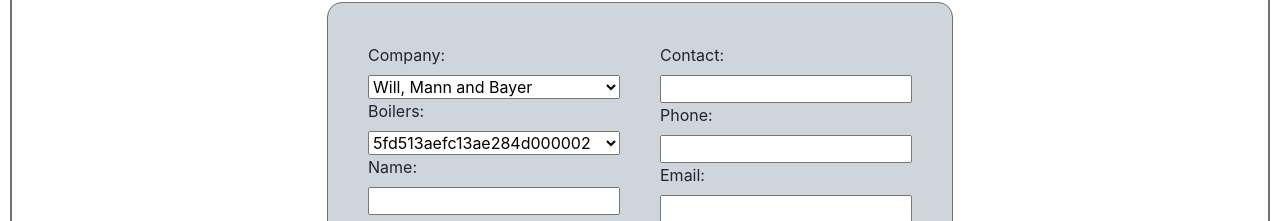
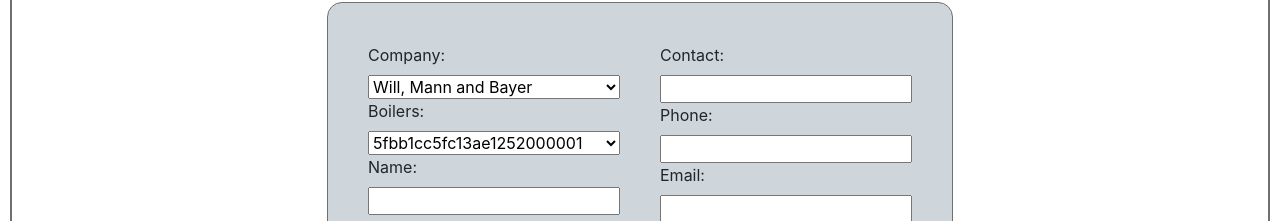
Before and after one commit to frandk18/my-caldar-fe, a React (Create React App) app: page / in a window 1280 px wide. Both pictures are taken after a click on the button 1148 px from the left and 204 px from the top of the page. Shown: the part 181-402 px from the top of the page. Built offline with nearby package versions, Linux system fonts and the light colour scheme.

Commit message:
Minor update.

```diff
--- a/package.json
+++ b/package.json
@@ -7,11 +7,14 @@
     "@testing-library/react": "^11.2.2",
     "@testing-library/user-event": "^12.5.0",
     "bootstrap": "^4.5.3",
+    "css-loader": "^5.0.1",
     "react": "^17.0.1",
     "react-bootstrap": "^1.4.0",
     "react-dom": "^17.0.1",
     "react-icons": "^4.1.0",
     "react-scripts": "4.0.1",
+    "style-loader": "^2.0.0",
+    "styled-components": "^5.2.1",
     "uuid": "^8.3.2",
     "web-vitals": "^0.2.4"
   },
--- a/src/App.js
+++ b/src/App.js
@@ -3,6 +3,7 @@
 import Header from './components/layout/Header';
 import Main from './components/layout/Main';
 import Buildings from './mocks/buildings.json';
+import Boilers from './mocks/boilers.json';
 
 export default class App extends Component {
 
@@ -10,6 +11,7 @@
     super(props);
     this.state = {
       Buildings,
+      Boilers,
     };
   }
 
@@ -23,7 +25,7 @@
     this.setState({ Buildings: [...this.state.Buildings, newItem] });
   }
 
-  // Add item from collection
+  // Edit item from collection
   editItem = (editedItem) => {
     this.setState({
       Buildings: [...this.state.Buildings.map((building) => {
@@ -39,7 +41,7 @@
     return (
       <div className="App">
         <Header />
-        <Main data={this.state.Buildings} addItem={this.addItem} delItem={this.delItem} editItem={this.editItem}/>
+        <Main buildings={this.state.Buildings} boilers={this.state.Boilers} addItem={this.addItem} editItem={this.editItem} delItem={this.delItem}/>
       </div>
     );
   }
--- a/src/components/BuildingForm.js
+++ b/src/components/BuildingForm.js
@@ -8,7 +8,7 @@
         this.state = {
             _id: this.props.editing ? this.props.editedItem[0]._id : uuid(),
             company: this.props.editing ? this.props.editedItem[0].company : '',
-            boilers: this.props.editing ? this.props.editedItem[0].boilers : [],
+            boilers: this.props.editing ? this.props.editedItem[0].boilers : [{'$oid': ''}],
             name: this.props.editing ? this.props.editedItem[0].name : '',
             address: this.props.editing ? this.props.editedItem[0].address : '',
             zipcode: this.props.editing ? this.props.editedItem[0].zipcode : '',
@@ -21,8 +21,9 @@
         this.handleSubmit = this.handleSubmit.bind(this);
     }
 
-    handleChange = (event) => {
-        this.setState({ [event.target.name]: event.target.value });
+    handleChange = (e) => {
+        e.preventDefault()
+        this.setState({ [e.target.name]: e.target.value })
     };
 
     handleSubmit = (e) => {
@@ -45,18 +46,16 @@
                         <div style={columnStyle}>
                             <label>Company: </label>
                             <select name="company" value={company} onChange={this.handleChange}>
-                                {this.props.data.map((building, index) => {
+                                {this.props.buildings.map((building, index) => {
                                     return <option key={index} value={building.company}>{building.company}</option>
                                 })}
                             </select>
 
                             <label>Boilers: </label>
                             <select name="boilers" value={boilers[0]} onChange={this.handleChange}>
-                                {this.props.data.map((building) => (
-                                    building.boilers.map((boiler,index) => {
-                                        return <option key={index} value={boiler.$oid}>{boiler.$oid}</option>
-                                    })
-                                ))}
+                                {this.props.boilers.map((boiler,index) => {
+                                        return <option key={index} value={boiler._id.$oid}>{boiler._id.$oid}</option>
+                                })}
                             </select>
 
                             <label>Name: </label>
@@ -90,7 +89,8 @@
 }
 
 BuildingForm.propTypes = {
-    data: PropTypes.array.isRequired,
+    buildings: PropTypes.array.isRequired,
+    boilers: PropTypes.array.isRequired,
     addItem: PropTypes.func.isRequired,
     editItem: PropTypes.func.isRequired,
     editing: PropTypes.bool.isRequired,
--- a/src/components/Container.js
+++ b/src/components/Container.js
@@ -16,37 +16,38 @@
         this.hideForm = this.hideForm.bind(this);
     }
 
-    // Form handler
+    // Display Form
     displayForm = (id) => {
-        const building = this.props.data.filter(building => building._id === id);
+        const building = this.props.buildings.filter(building => building._id === id);
         if (Object.keys(building).length !== 0) {
             this.setState({ showForm: true , editing: true, edited: building })
         } else {
-            this.setState({ showForm: true , editing: false, edited: this.props.data.filter(building => building._id === id) })
+            this.setState({ showForm: true , editing: false, edited: [] })
         }
     }
 
     // Hide Form
     hideForm = () => {
-        this.setState({ showForm: false, editing: false })
+        this.setState({ showForm: false, editing: false, edited: {} })
     }
 
     render() {
         return (
             <div style={containerStyle}>
                 <Title />
-                {this.state.showForm && <BuildingForm data={this.props.data} addItem={this.props.addItem} editItem={this.props.editItem} editing={this.state.editing} editedItem={this.state.edited} displayForm={this.displayForm} hideForm={this.hideForm} />}
-                <Table data={this.props.data} displayForm={this.displayForm} hideForm={this.hideForm} delItem={this.props.delItem}/>
+                {this.state.showForm && <BuildingForm buildings={this.props.buildings}  boilers={this.props.boilers} addItem={this.props.addItem} editItem={this.props.editItem} editing={this.state.editing} editedItem={this.state.edited} displayForm={this.displayForm} hideForm={this.hideForm} />}
+                <Table buildings={this.props.buildings} displayForm={this.displayForm} hideForm={this.hideForm} delItem={this.props.delItem}/>
             </div>
         );
     }
 }
 
 Container.propTypes = {
-    data: PropTypes.array.isRequired,
-    delItem: PropTypes.func.isRequired,
+    buildings: PropTypes.array.isRequired,
+    boilers: PropTypes.array.isRequired,
     addItem: PropTypes.func.isRequired,
     editItem: PropTypes.func.isRequired,
+    delItem: PropTypes.func.isRequired,
 }
 
 const containerStyle = {
--- a/src/components/Table.js
+++ b/src/components/Table.js
@@ -25,8 +25,8 @@
                     </tr>
                 </thead>
                 <tbody style={bodyStyle}>
-                    {this.props.data.map((row, index) => (
-                        <Row key={index} row={row} editItem={this.props.displayForm} delItem={this.props.delItem}/>
+                    {this.props.buildings.map((building, index) => (
+                        <Row key={index} row={building} editItem={this.props.displayForm} delItem={this.props.delItem}/>
                     ))}
                 </tbody>
             </table>
@@ -35,11 +35,9 @@
 }
 
 Table.propTypes = {
-    data: PropTypes.array.isRequired,
+    buildings: PropTypes.array.isRequired,
     displayForm: PropTypes.func.isRequired,
     hideForm: PropTypes.func.isRequired,
-    //displayNew: PropTypes.func.isRequired,
-    //displayEdit: PropTypes.func.isRequired,
     delItem: PropTypes.func.isRequired,
 }
 
--- a/src/components/layout/Main.js
+++ b/src/components/layout/Main.js
@@ -6,17 +6,18 @@
     render() {
         return (
             <main style={mainStyle}>
-                <Container data={this.props.data} delItem={this.props.delItem} addItem={this.props.addItem} editItem={this.props.editItem}/>
+                <Container buildings={this.props.buildings} boilers={this.props.boilers} addItem={this.props.addItem} editItem={this.props.editItem} delItem={this.props.delItem}/>
             </main>
         );
     }
 }
 
 Main.propTypes = {
-    data: PropTypes.array.isRequired,
+    buildings: PropTypes.array.isRequired,
+    boilers: PropTypes.array.isRequired,
     addItem: PropTypes.func.isRequired,
+    editItem: PropTypes.func.isRequired,
     delItem: PropTypes.func.isRequired,
-    editItem: PropTypes.func.isRequired,
 }
 
 const mainStyle = {
--- a/src/index.js
+++ b/src/index.js
@@ -2,7 +2,6 @@
 import ReactDOM from 'react-dom';
 import App from './App';
 import 'bootstrap/dist/css/bootstrap.min.css';
-// import reportWebVitals from './reportWebVitals';
 
 ReactDOM.render(
   <React.StrictMode>
@@ -10,5 +9,3 @@
   </React.StrictMode>,
   document.getElementById('root')
 );
-
-// reportWebVitals();
--- /dev/null
+++ b/src/mocks/boilers.json
@@ -0,0 +1,182 @@
+[
+    {
+      "name": "TrailBlazer",
+      "type": {
+        "$oid": "5fbb1cc5fc13ae1252000000"
+      },
+      "_id": {
+        "$oid": "5fbb1cc5fc13ae1252000001"
+      }
+    },
+    {
+      "name": "Echo",
+      "type": {
+        "$oid": "5fbb1cc5fc13ae1252000002"
+      },
+      "_id": {
+        "$oid": "5fbb1cc5fc13ae1252000003"
+      }
+    },
+    {
+      "name": "Land Cruiser",
+      "type": {
+        "$oid": "5fbb1cc5fc13ae1252000004"
+      },
+      "_id": {
+        "$oid": "5fbb1cc5fc13ae1252000005"
+      }
+    },
+    {
+      "name": "Century",
+      "type": {
+        "$oid": "5fbb1cc5fc13ae1252000006"
+      },
+      "_id": {
+        "$oid": "5fbb1cc5fc13ae1252000007"
+      }
+    },
+    {
+      "name": "R-Class",
+      "type": {
+        "$oid": "5fbb1cc5fc13ae1252000008"
+      },
+      "_id": {
+        "$oid": "5fbb1cc5fc13ae1252000009"
+      }
+    },
+    {
+      "name": "Range Rover Sport",
+      "type": {
+        "$oid": "5fbb1cc5fc13ae125200000a"
+      },
+      "_id": {
+        "$oid": "5fbb1cc5fc13ae125200000b"
+      }
+    },
+    {
+      "name": "FX",
+      "type": {
+        "$oid": "5fbb1cc5fc13ae125200000c"
+      },
+      "_id": {
+        "$oid": "5fbb1cc5fc13ae125200000d"
+      }
+    },
+    {
+      "name": "Touareg",
+      "type": {
+        "$oid": "5fbb1cc5fc13ae125200000e"
+      },
+      "_id": {
+        "$oid": "5fbb1cc5fc13ae125200000f"
+      }
+    },
+    {
+      "name": "Camry",
+      "type": {
+        "$oid": "5fbb1cc5fc13ae1252000010"
+      },
+      "_id": {
+        "$oid": "5fbb1cc5fc13ae1252000011"
+      }
+    },
+    {
+      "name": "MDX",
+      "type": {
+        "$oid": "5fbb1cc5fc13ae1252000012"
+      },
+      "_id": {
+        "$oid": "5fbb1cc5fc13ae1252000013"
+      }
+    },
+    {
+      "name": "B-Series Plus",
+      "type": {
+        "$oid": "5fbb1cc5fc13ae1252000014"
+      },
+      "_id": {
+        "$oid": "5fbb1cc5fc13ae1252000015"
+      }
+    },
+    {
+      "name": "Countach",
+      "type": {
+        "$oid": "5fbb1cc5fc13ae1252000016"
+      },
+      "_id": {
+        "$oid": "5fbb1cc5fc13ae1252000017"
+      }
+    },
+    {
+      "name": "Sierra 1500",
+      "type": {
+        "$oid": "5fbb1cc5fc13ae1252000018"
+      },
+      "_id": {
+        "$oid": "5fbb1cc5fc13ae1252000019"
+      }
+    },
+    {
+      "name": "PT Cruiser",
+      "type": {
+        "$oid": "5fbb1cc5fc13ae125200001a"
+      },
+      "_id": {
+        "$oid": "5fbb1cc5fc13ae125200001b"
+      }
+    },
+    {
+      "name": "3 Series",
+      "type": {
+        "$oid": "5fbb1cc5fc13ae125200001c"
+      },
+      "_id": {
+        "$oid": "5fbb1cc5fc13ae125200001d"
+      }
+    },
+    {
+      "name": "Protege",
+      "type": {
+        "$oid": "5fbb1cc5fc13ae125200001e"
+      },
+      "_id": {
+        "$oid": "5fbb1cc5fc13ae125200001f"
+      }
+    },
+    {
+      "name": "Taurus",
+      "type": {
+        "$oid": "5fbb1cc5fc13ae1252000020"
+      },
+      "_id": {
+        "$oid": "5fbb1cc5fc13ae1252000021"
+      }
+    },
+    {
+      "name": "Bronco",
+      "type": {
+        "$oid": "5fbb1cc5fc13ae1252000022"
+      },
+      "_id": {
+        "$oid": "5fbb1cc5fc13ae1252000023"
+      }
+    },
+    {
+      "name": "LTD Crown Victoria",
+      "type": {
+        "$oid": "5fbb1cc5fc13ae1252000024"
+      },
+      "_id": {
+        "$oid": "5fbb1cc5fc13ae1252000025"
+      }
+    },
+    {
+      "name": "Corolla",
+      "type": {
+        "$oid": "5fbb1cc5fc13ae1252000026"
+      },
+      "_id": {
+        "$oid": "5fbb1cc5fc13ae1252000027"
+      }
+    }
+  ]
```
Also changed, not shown: src/App.css (+0 -39 lines), 2 other files (tests, documents, lock files or other folders).
